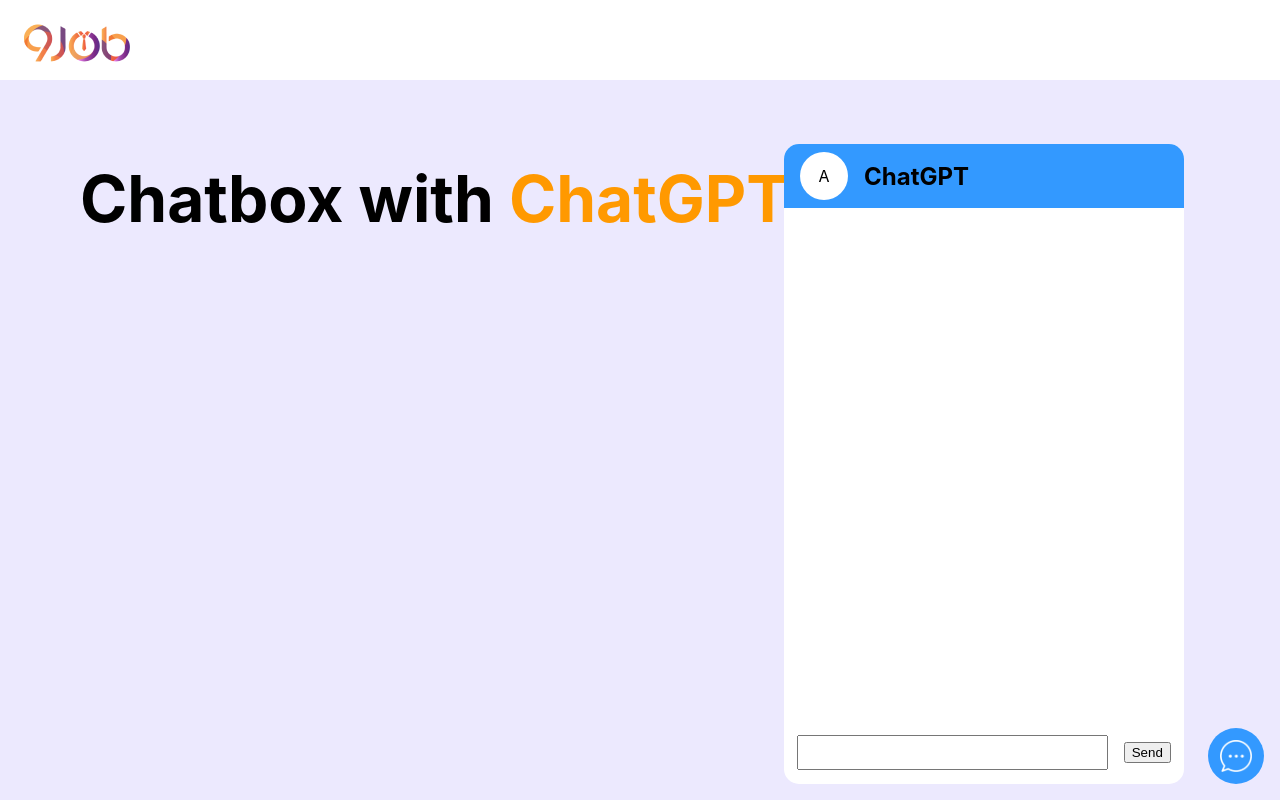
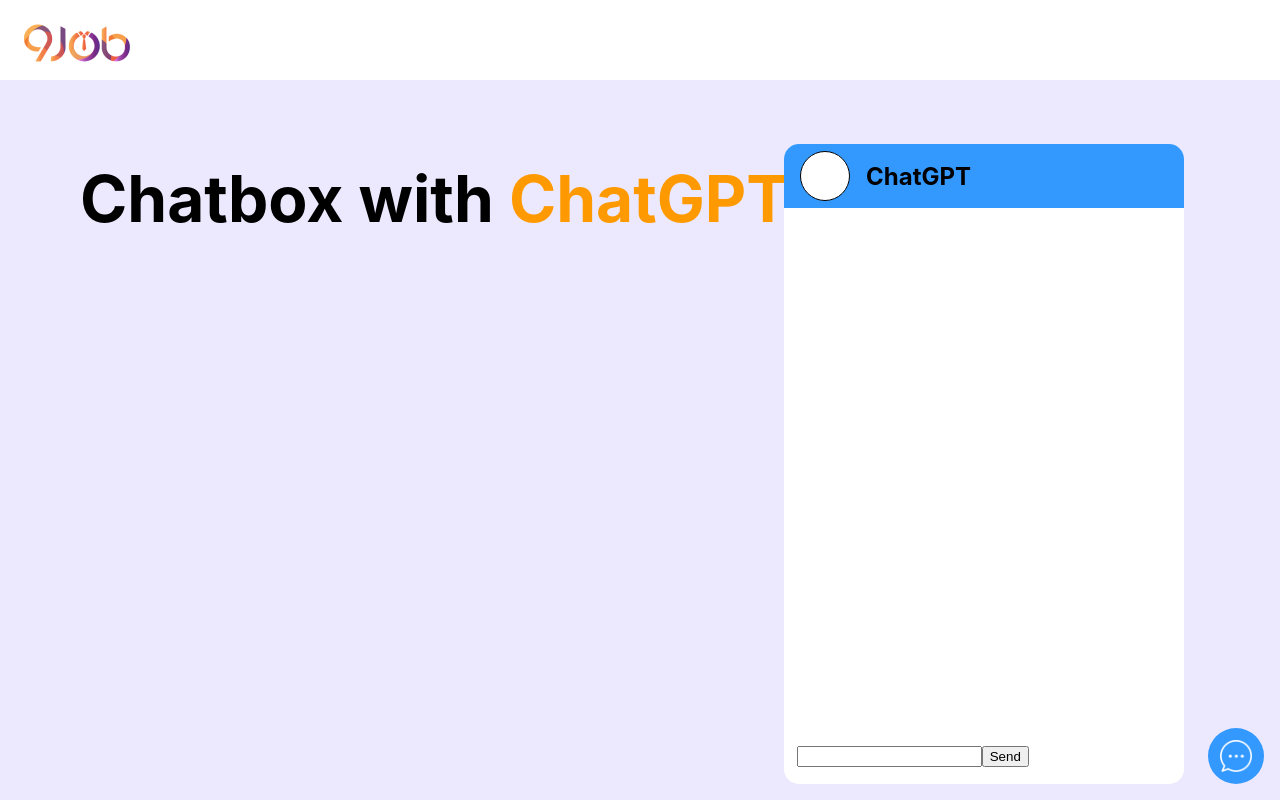
Before and after one commit to ausin107/9job-chatbox, a React (Create React App) app: page / in a window 1280 px wide. Built offline with nearby package versions, Linux system fonts and the light colour scheme.

Commit message:
Build: handle chat automation and ui.

```diff
--- a/package.json
+++ b/package.json
@@ -3,6 +3,7 @@
   "version": "0.1.0",
   "private": true,
   "dependencies": {
+    "@google/generative-ai": "^0.14.1",
     "@testing-library/jest-dom": "^5.17.0",
     "@testing-library/react": "^13.4.0",
     "@testing-library/user-event": "^13.5.0",
--- a/src/App.css
+++ b/src/App.css
@@ -2,3 +2,49 @@
 }
 .navbar-child {
 }
+
+.avatar{
+    border-radius: 50%;
+    background: #ffffff;
+    display: flex;
+    align-items: center;
+    justify-content: center;
+    border: 1px black solid;
+}
+
+.messages {
+    flex-grow: 1;
+    padding: 1rem;
+    overflow-y: auto;
+    display: flex;
+    flex-direction: column;
+    max-height:80%;
+}
+
+.chat-footer{
+    padding: 0.5rem 8rem 0 0.1rem;
+    margin-right: 1rem;
+}
+
+.message{
+    max-width: 200px;
+    border-radius: 1rem;
+    margin: 1rem;
+    padding: 1rem;
+}
+
+.message.user {
+    background-color: #f4f4f4;
+    align-self: flex-end;
+    text-align: right;
+}
+
+.message.bot {
+    background-color: #dcdcdc;
+    align-self: flex-start;
+}
+
+.message-wrapper {
+    display: inline-flex;
+    align-items: center;
+}
--- a/src/App.js
+++ b/src/App.js
@@ -1,7 +1,55 @@
 import './App.css'
+import React, { useState } from 'react';
 import Navbar from './Components/Navbar'
 import chatbox_icon from './assest/icon.png'
+import Avatar from './Components/Avatar';
+
+const { GoogleGenerativeAI } = require("@google/generative-ai");
+const genAI = new GoogleGenerativeAI('AIzaSyBxBhH8nPk2Hra3OSHjcyHqbvbHMv_8f1A');
+
+
 function App() {
+
+  const [messages, setMessages] = useState([]);
+  const [typingMessage, setTypingMessage] = useState(null);
+  const [input, setInput] = useState('');
+
+  const sendMessage = async () => {
+    if (input.trim()) {
+      setMessages([...messages, { sender: 'user', text: input }]);
+      setInput('');
+
+      try {
+        const model = genAI.getGenerativeModel({ model: "gemini-1.5-flash"});
+        const prompt = input;
+        const result = await model.generateContent(prompt);
+        const response = await result.response;
+        const text = response.text();
+        const botMessage = text.trim();
+        displayTypingEffect(botMessage);
+      } catch (error) {
+        console.log(error)
+      }
+    }
+  };
+
+  const displayTypingEffect = (text) => {
+    let index = 0;
+    setTypingMessage('');
+
+    const typingInterval = setInterval(() => {
+      setTypingMessage((prev) => prev + text[index]);
+      index++;
+
+      if (index === text.length) {
+        clearInterval(typingInterval);
+        setMessages((prevMessages) => [...prevMessages, { sender: 'bot', text }]);
+        setTypingMessage(null);
+      }
+    }, 10);
+  };
+
+
   return (
     <div className='App' style={{ overflow: 'hidden' }}>
       <Navbar />
@@ -52,21 +100,37 @@
               display: 'flex',
               alignItems: 'center',
             }}>
-            <div
-              style={{
-                width: '3rem',
-                height: '3rem',
-                borderRadius: '50%',
-                background: '#ffffff',
-                display: 'flex',
-                alignItems: 'center',
-                justifyContent: 'center',
-                marginLeft: '1rem',
-              }}>
-              <div>A</div>
-            </div>
+            <Avatar width='3rem' height='3rem' margin='0 0 0 1rem' />
             <div style={{ fontWeight: 'bold', fontSize: '1.5rem', marginLeft: '1rem' }}>ChatGPT</div>
           </div>
+
+          <div className="messages">
+            {messages.map((msg, index) => (
+              msg.sender === 'bot' ? (
+                <div key={index} className="message-wrapper">
+
+                  <Avatar width='2.5rem' height='2.5rem' alignSelf='flex-start' margin='1rem 0 0 0' />
+                  <div className={`message ${msg.sender}`}>
+                    {msg.text}
+                  </div>
+                </div>
+              ) : (
+                <div key={index} className={`message ${msg.sender}`}>
+                  {msg.text}
+                </div>
+              )
+            ))
+            }
+            {typingMessage && (
+              <div className="message-wrapper">
+                <Avatar width='2.5rem' height='2.5rem' alignSelf='flex-start' margin='1rem 0 0 0' />
+                <div className="message bot" style={{alignSelf: 'flex-start'}}>
+                  {typingMessage}
+                </div>
+              </div>
+            )}
+          </div>
+
           <div
             style={{
               position: 'absolute',
@@ -77,8 +141,15 @@
               alignItems: 'center',
               justifyContent: 'center',
             }}>
-            <input style={{ padding: '0.5rem 0', paddingLeft: '0.1rem', paddingRight: '8rem', marginRight: '1rem' }} />
-            <button>Send</button>
+            <div className="chat-footer">
+              <input
+                type="text"
+                value={input}
+                onChange={(e) => setInput(e.target.value)}
+                onKeyPress={(e) => e.key === 'Enter' && sendMessage()}
+              />
+              <button onClick={sendMessage}>Send</button>
+            </div>
           </div>
         </div>
       </main>
--- /dev/null
+++ b/src/Components/Avatar.js
@@ -0,0 +1,10 @@
+
+function Avatar({width, height, alignSelf, margin}) {
+  return (
+    <div className="avatar" style={{ width, height, alignSelf, margin }}>
+      {/* will handle avatar */}
+    </div>
+  )
+}
+
+export default Avatar
```
Also changed, not shown: 1 other file (tests, documents, lock files or other folders).
